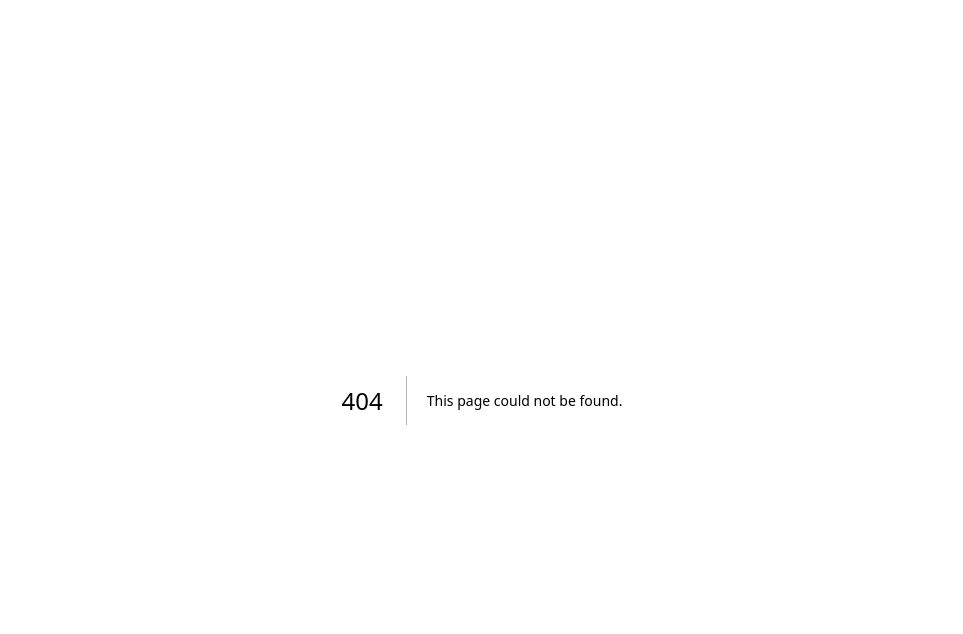
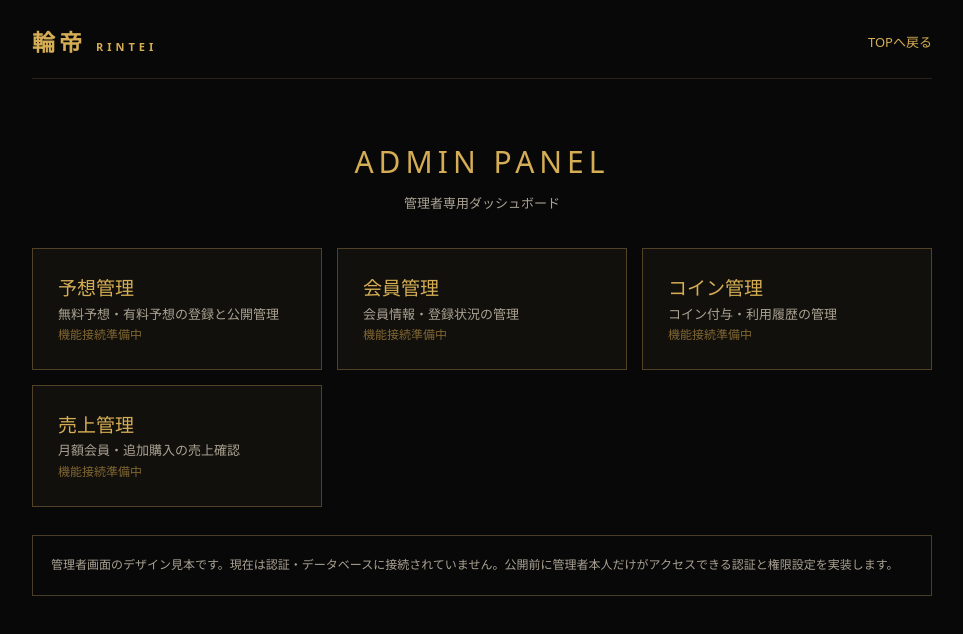
Before and after one commit to nkcleankazu-ai/Rintei-Keirin, a Next.js app: page /admin in a window 1280 px wide. Before the commit this address had no page. Shown: the top 634 px of the page, without its empty margins (158-1121 px from the left). Built offline with nearby package versions, Linux system fonts and the light colour scheme.

Commit message:
Create admin dashboard page with management sections
This page serves as an admin dashboard with various management sections.

```diff
--- /dev/null
+++ b/src/app/admin/page.tsx
@@ -0,0 +1,52 @@
+import Link from "next/link";
+
+const items = [
+  { title: "予想管理", description: "無料予想・有料予想の登録と公開管理" },
+  { title: "会員管理", description: "会員情報・登録状況の管理" },
+  { title: "コイン管理", description: "コイン付与・利用履歴の管理" },
+  { title: "売上管理", description: "月額会員・追加購入の売上確認" },
+];
+
+export default function AdminPage() {
+  return (
+    <main style={{ minHeight: "100vh", background: "#080808", color: "#f5f0e5", padding: "25px 18px" }}>
+      <style>{`
+        * { box-sizing: border-box; }
+        body { margin: 0; background: #080808; }
+        .admin-wrap { max-width: 900px; margin: auto; }
+        .admin-logo { color: #d5ad55; font-size: 23px; font-weight: 900; letter-spacing: 4px; }
+        .admin-title { text-align: center; color: #d5ad55; font-size: 30px; letter-spacing: 5px; margin: 60px 0 10px; }
+        .admin-sub { text-align: center; color: #aaa293; font-size: 13px; margin-bottom: 35px; }
+        .admin-grid { display: grid; grid-template-columns: repeat(auto-fit,minmax(220px,1fr)); gap: 15px; }
+        .admin-card { background: #12100c; border: 1px solid #514126; padding: 25px; }
+        .admin-card h2 { color: #d5ad55; font-size: 19px; }
+        .admin-card p { color: #aaa293; font-size: 13px; line-height: 1.8; }
+        .admin-notice { border: 1px solid #493d29; padding: 18px; color: #aaa293; font-size: 12px; line-height: 1.9; margin-top: 28px; }
+      `}</style>
+
+      <div className="admin-wrap">
+        <header style={{ display: "flex", justifyContent: "space-between", alignItems: "center", borderBottom: "1px solid #292319", paddingBottom: 18 }}>
+          <div className="admin-logo">輪帝 <span style={{ fontSize: 11 }}>RINTEI</span></div>
+          <Link href="/" style={{ color: "#d5ad55", fontSize: 13 }}>TOPへ戻る</Link>
+        </header>
+
+        <h1 className="admin-title">ADMIN PANEL</h1>
+        <p className="admin-sub">管理者専用ダッシュボード</p>
+
+        <div className="admin-grid">
+          {items.map((item) => (
+            <section className="admin-card" key={item.title}>
+              <h2>{item.title}</h2>
+              <p>{item.description}</p>
+              <div style={{ color: "#806633", fontSize: 12 }}>機能接続準備中</div>
+            </section>
+          ))}
+        </div>
+
+        <div className="admin-notice">
+          管理者画面のデザイン見本です。現在は認証・データベースに接続されていません。公開前に管理者本人だけがアクセスできる認証と権限設定を実装します。
+        </div>
+      </div>
+    </main>
+  );
+}
```
